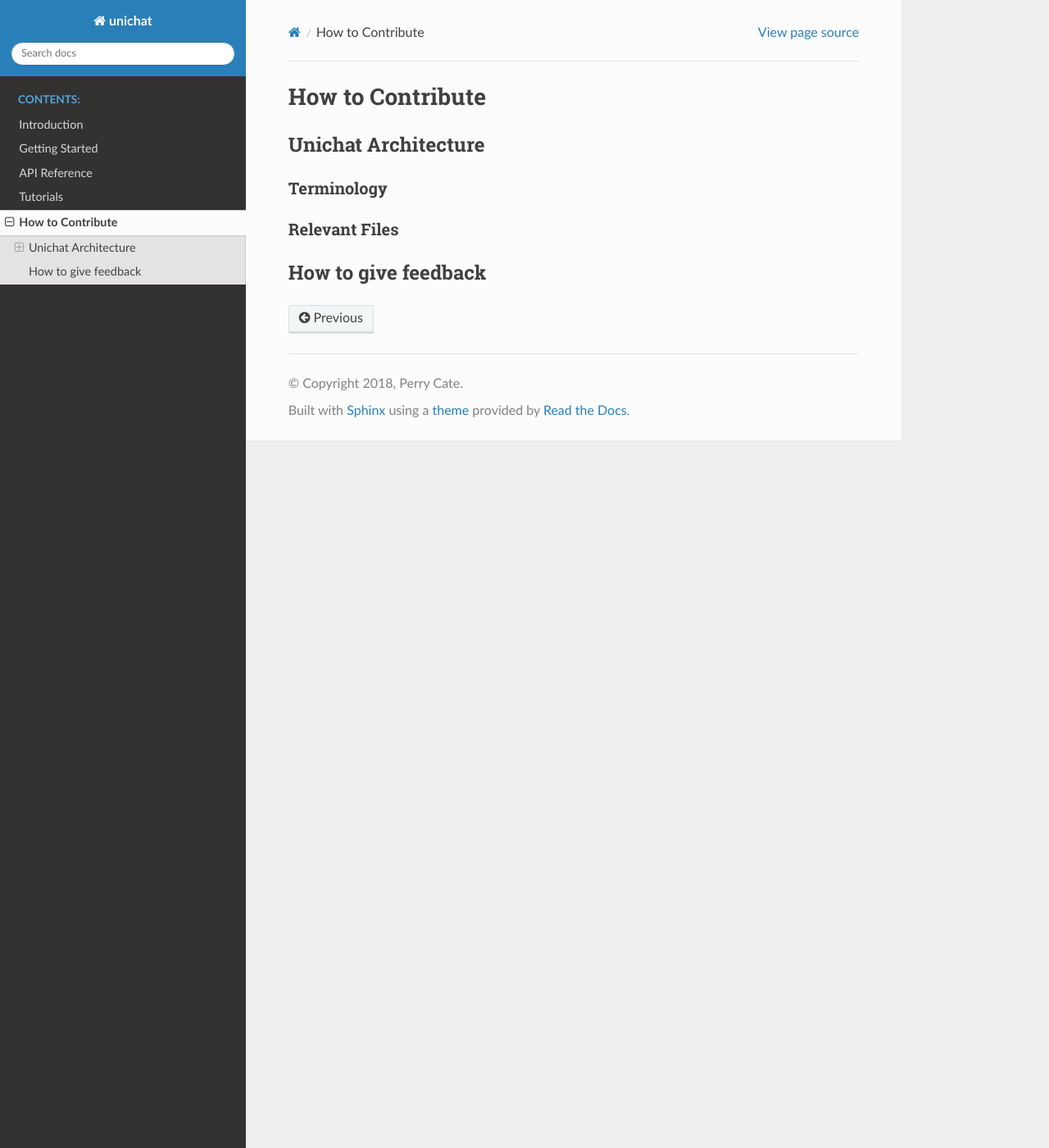
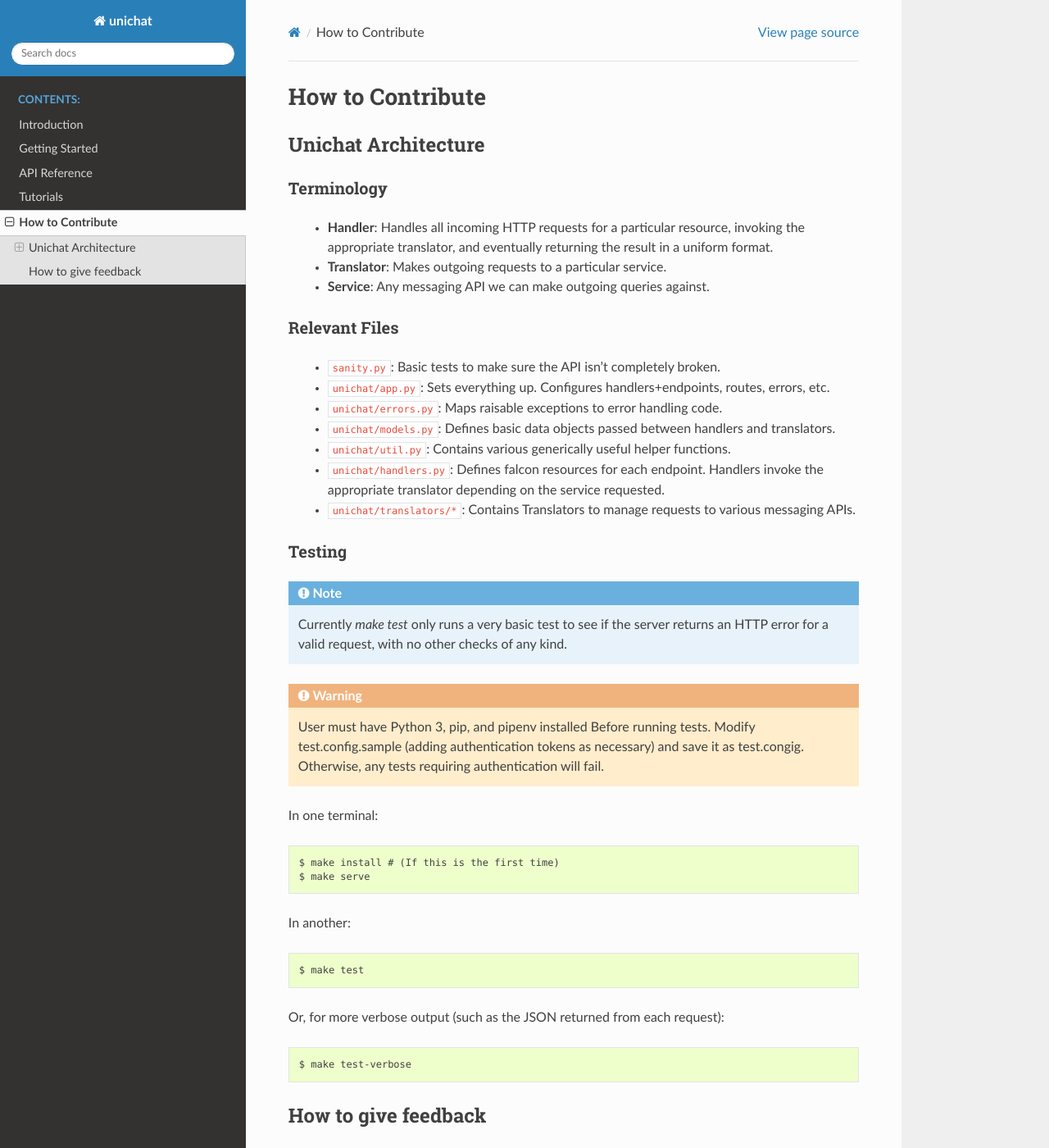
Before and after one commit to perrycate/Uniform-Chat-API, a Sphinx documentation site: the page built from docs/contributing/index.rst, in a window 1280 px wide and 1400 px high. Shown: the whole window at 82% size. Built offline with Sphinx 7.4.7 and the Read the Docs theme 2.0.0, drawn with Linux system fonts in a browser that asks for light colours.

Commit message:
Add basic contributing information
Includes Terminology, files, testing instructions. All copied from the readme

```diff
--- a/docs/contributing/index.rst
+++ b/docs/contributing/index.rst
@@ -1,4 +1,5 @@
 .. _introduction:
+
 How to Contribute
 ******************************
 
@@ -7,9 +8,52 @@
 
 Terminology
 ------------------------------
+ * **Handler**: Handles all incoming HTTP requests for a particular resource,
+   invoking the appropriate translator, and eventually returning the result in
+   a uniform format.
+ * **Translator**: Makes outgoing requests to a particular service.
+ * **Service**: Any messaging API we can make outgoing queries against.
 
 Relevant Files
 ------------------------------
+ * ``sanity.py``: Basic tests to make sure the API isn't completely broken.
+ * ``unichat/app.py``: Sets everything up. Configures handlers+endpoints, routes,
+   errors, etc.
+ * ``unichat/errors.py``: Maps raisable exceptions to error handling code.
+ * ``unichat/models.py``: Defines basic data objects passed between handlers and
+   translators.
+ * ``unichat/util.py``: Contains various generically useful helper functions.
+ * ``unichat/handlers.py``: Defines falcon resources for each endpoint. Handlers
+   invoke the appropriate translator depending on the service requested.
+ * ``unichat/translators/*``: Contains Translators to manage requests to various
+   messaging APIs.
+
+Testing
+------------------------------
+
+.. Note::
+    Currently `make test` only runs a very basic test to see if the server
+    returns an HTTP error for a valid request, with no other checks of any kind.
+
+.. Warning::
+    User must have Python 3, pip, and pipenv installed
+    Before running tests. Modify test.config.sample (adding authentication tokens
+    as necessary) and save it as test.congig. Otherwise, any tests requiring
+    authentication will fail.
+
+In one terminal::
+
+    $ make install # (If this is the first time)
+    $ make serve
+
+In another::
+
+    $ make test
+
+Or, for more verbose output (such as the JSON returned from each request)::
+
+    $ make test-verbose
+
 
 
 How to give feedback
```
